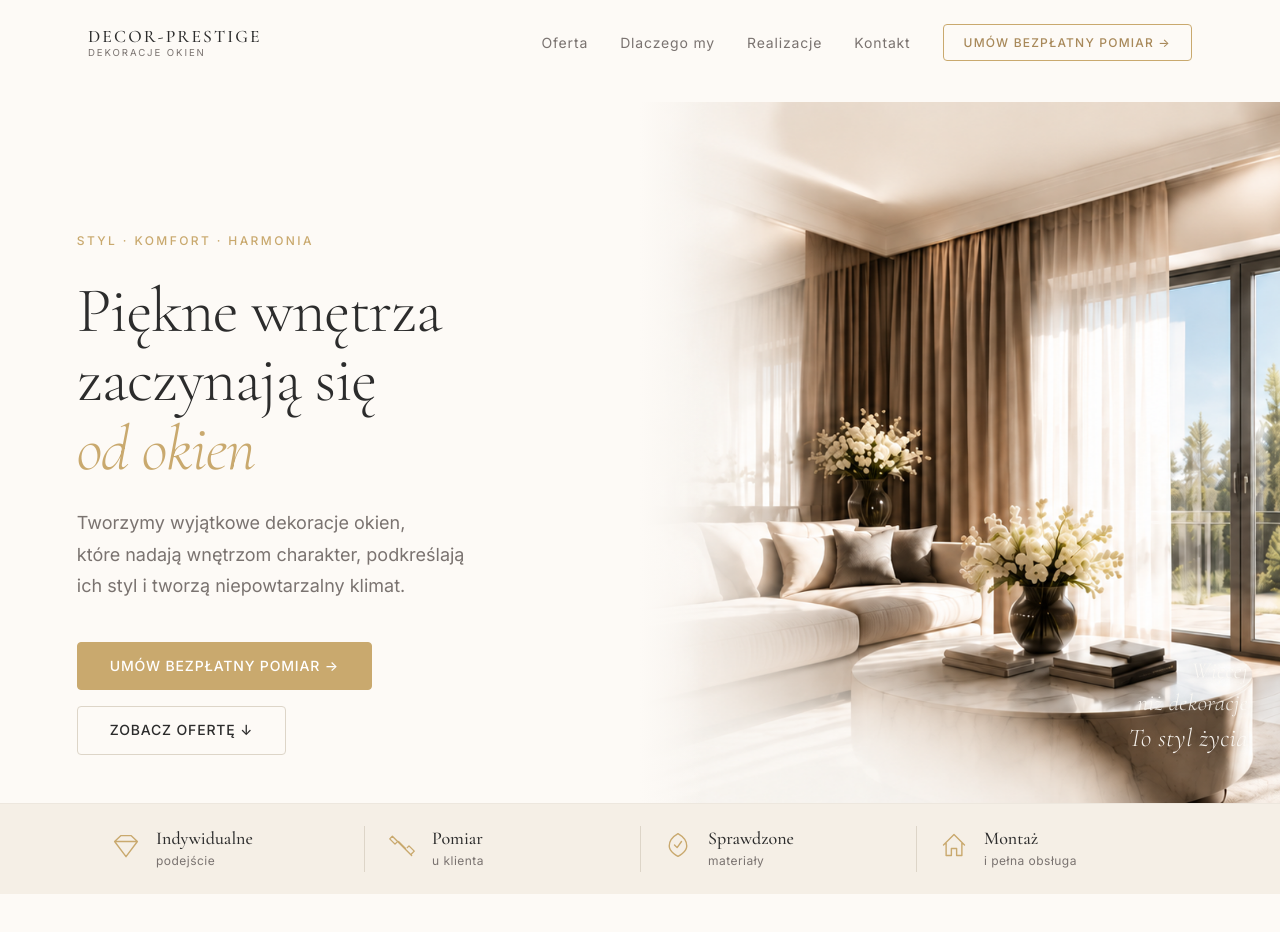
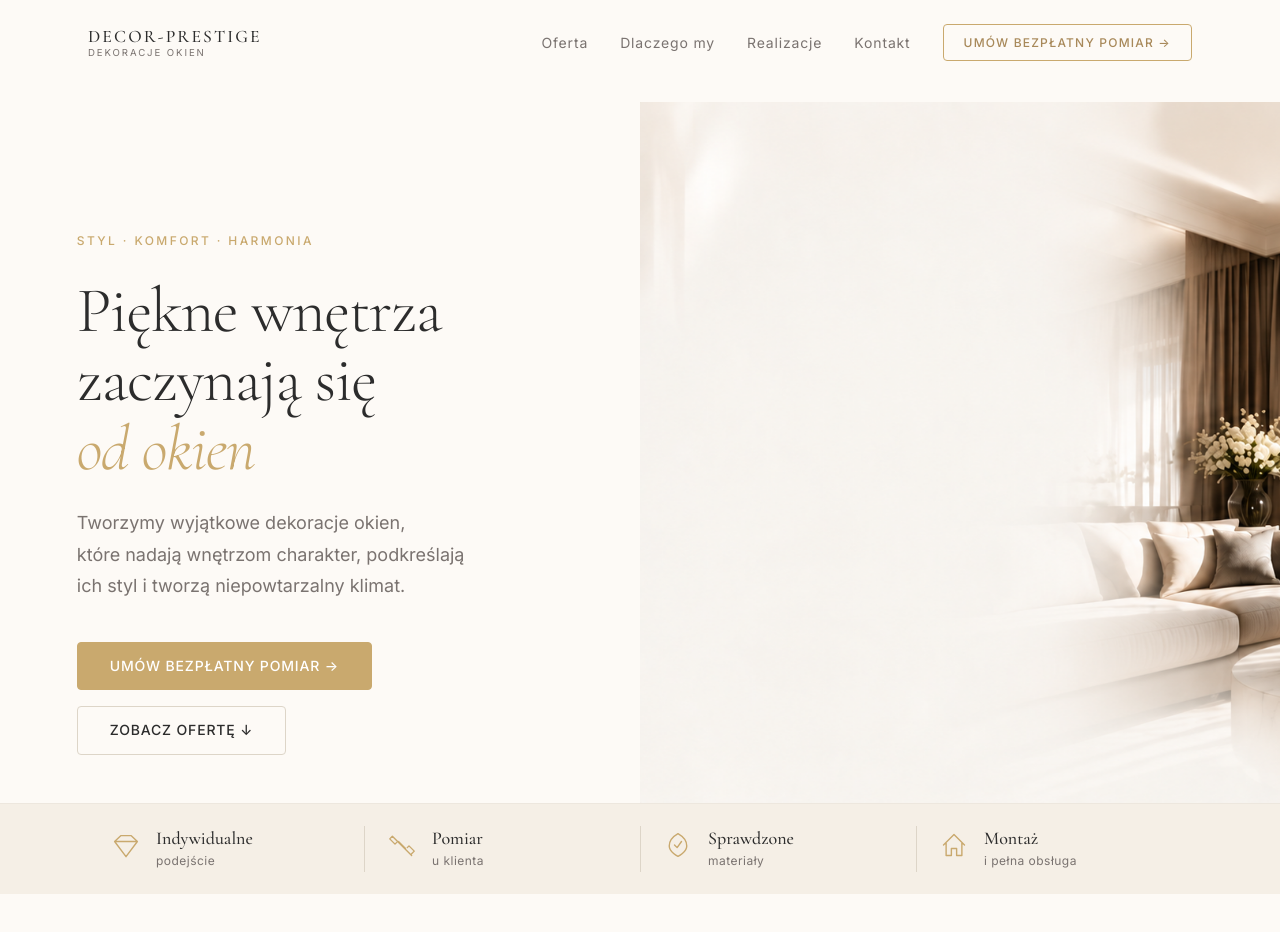
Before and after one commit to web48app/decor-prestige, a React (Vite) app in the folder decor-prestige/: page / in a window 1280 px wide. Shown: the top 932 px of the page. Built offline with nearby package versions, Linux system fonts and the light colour scheme.

Commit message:
fix: hero image — remove overlay and gradient

```diff
--- a/decor-prestige/src/components/sections/Hero/Hero.jsx
+++ b/decor-prestige/src/components/sections/Hero/Hero.jsx
@@ -89,22 +89,14 @@ export default function Hero() {
           </div>
         </div>
 
-        {/* RIGHT — image */}
-        <div className={styles.imageCol} aria-hidden="true">
-          <div className={styles.imageWrap}>
+        {/* RIGHT — image (tekst i blur są już na zdjęciu) */}
+        <div className={styles.imageCol}>
           <img
             src="/hero.png"
             alt="Elegancka zasłona z dekoracją okna — realizacja DECOR-PRESTIGE"
             className={styles.heroImage}
             loading="eager"
           />
-            {/* editorial overlay */}
-            <div className={styles.editorial} aria-hidden="true">
-              <span>Więcej</span>
-              <span>niż dekoracje</span>
-              <span className={styles.editorialAccent}>To styl życia</span>
-            </div>
-          </div>
         </div>
       </div>
 
--- a/decor-prestige/src/components/sections/Hero/Hero.module.css
+++ b/decor-prestige/src/components/sections/Hero/Hero.module.css
@@ -93,61 +93,17 @@
 
 /* ---- RIGHT — image column ---- */
 .imageCol {
-  position: relative;
   overflow: hidden;
-}
-
-.imageWrap {
-  position: relative;
-  width: 100%;
-  height: 100%;
+  display: flex;
+  align-items: stretch;
 }
 
 .heroImage {
   width: 100%;
   height: 100%;
   object-fit: cover;
-  object-position: center;
+  object-position: left center;
   display: block;
-}
-
-/* Subtle fade from left edge of image to white */
-.imageCol::before {
-  content: '';
-  position: absolute;
-  inset: 0;
-  background: linear-gradient(to right, var(--color-bg) 0%, transparent 10%);
-  z-index: 1;
-  pointer-events: none;
-}
-
-/* ---- Editorial overlay text ---- */
-.editorial {
-  position: absolute;
-  right: var(--space-8);
-  bottom: var(--space-12);
-  z-index: 2;
-  display: flex;
-  flex-direction: column;
-  align-items: flex-end;
-  gap: 2px;
-  pointer-events: none;
-}
-
-.editorial span {
-  font-family: var(--font-heading);
-  font-style: italic;
-  font-size: clamp(1.2rem, 1.8vw, 1.6rem);
-  font-weight: 300;
-  color: rgba(253, 250, 246, 0.85);
-  line-height: 1.3;
-  text-shadow: 0 1px 8px rgba(0,0,0,0.15);
-  letter-spacing: 0.02em;
-}
-
-.editorialAccent {
-  color: rgba(253, 250, 246, 0.95) !important;
-  font-size: clamp(1.4rem, 2vw, 1.9rem) !important;
 }
 
 /* ---- USP row ---- */
@@ -255,23 +211,7 @@
     order: 2;
     height: 55vw;
     min-height: 240px;
-    max-height: 400px;
-  }
-
-  .imageWrap {
-    height: 100%;
-  }
-
-  .heroImage {
-    height: 100%;
-  }
-
-  .imageCol::before {
-    background: linear-gradient(to bottom, var(--color-bg) 0%, transparent 20%);
-  }
-
-  .editorial {
-    display: none;
+    max-height: 420px;
   }
 
   .heading {
```
Lines whose indentation alone changed are shown as unchanged.
